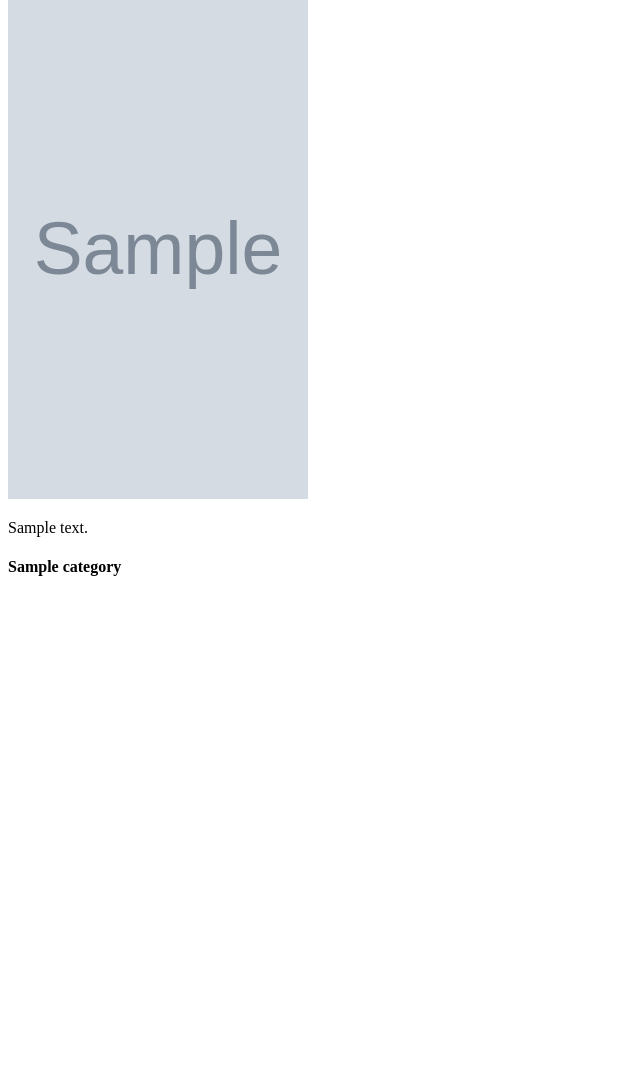
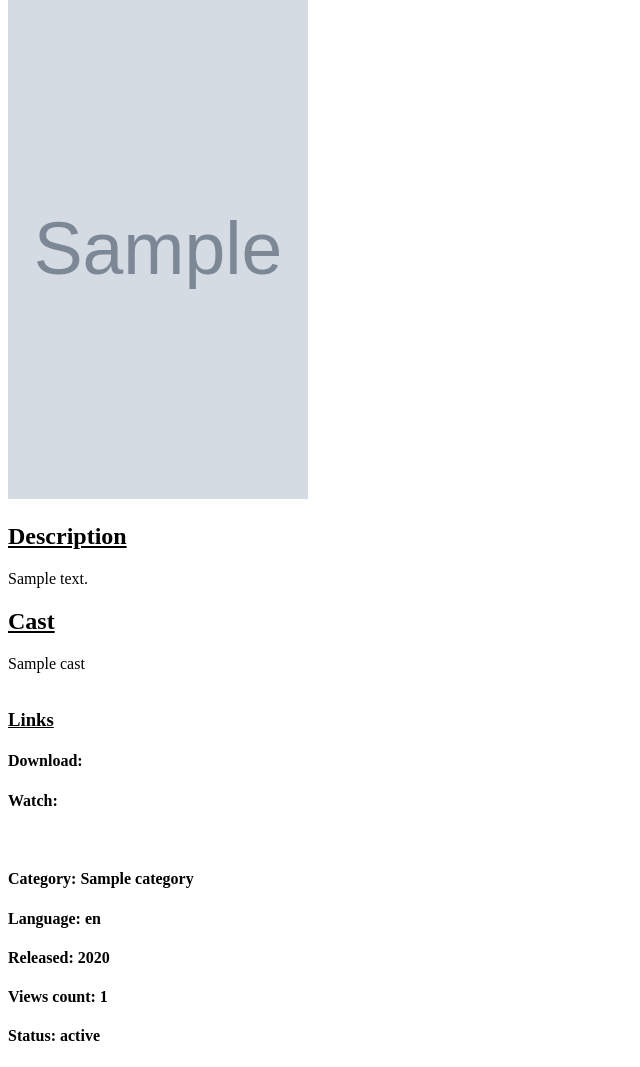
Before and after one commit to i-konstantinov/udemy-movies-site, a Django app: template IMDB_clone/templates/movie_details.html in a window 1280 px wide. Shown: the part 107-1174 px from the top of the page, without its empty margins (0-640 px from the left). Before the commit the page ends 683 px from the top, so only its background shows below. Run offline with Django 3.2, Linux system fonts and the light colour scheme; the template is opened without the code that fills it: most values are stand-ins (such as "Sample title", 1, 10 or a date in 2020); grey boxes marked "Sample" are stand-in pictures.

Commit message:
Added to MovieDetail: - cast - links - release date - language - status - dynamic views count

```diff
--- a/IMDB_clone/templates/movie_details.html
+++ b/IMDB_clone/templates/movie_details.html
@@ -15,10 +15,42 @@
             src="{{ movie.image.url }}"
             height="500"
             width="300">
-        <p>
-            {{ movie.description }}
-        </p>
-        <h4>{{ movie.category }}</h4>
+    <article>
+        <h2><u>Description</u></h2>
+        <article>{{ movie.description }}</article>
+        <h2><u>Cast</u></h2>
+        <article>{{ movie.cast }}</article>
+    </article>
+    <br>
+    <article>
+        <h3><u>Links</u></h3>
+        {% if links %}
+            <h4>
+                Download:
+                {% for link in links %}
+                    {% if link.type_of_link == 'D' %}
+                        <a href="{{ link.link }}">here</a>
+                    {% endif %}
+                {% endfor %}
+            </h4>
+            <h4>
+                Watch:
+                {% for link in links %}
+                    {% if link.type_of_link == 'W' %}
+                        <a href="{{ link.link }}">here</a>
+                    {% endif %}
+                {% endfor %}
+            </h4>
+        {% else %}
+            - None
+        {% endif %}
+    </article>
+    <br>
+    <h4>Category: {{ movie.category }}</h4>
+    <h4>Language: {{ movie.language }}</h4>
+    <h4>Released: {{ movie.year_of_production }}</h4>
+    <h4>Views count: {{ movie.view_count }}</h4>
+    <h4>Status: {{ movie.status }}</h4>
 </div>
 
 </body>
```
Also changed, not shown: IMDB_clone/IMDB_clone/movie/admin.py (+6 -1 lines), IMDB_clone/IMDB_clone/movie/models.py (+30 -4 lines), IMDB_clone/IMDB_clone/movie/views.py (+12 -1 lines), IMDB_clone/IMDB_clone/movie/migrations/0002_auto_20210921_1131.py (added). Lines whose indentation alone changed are shown as unchanged.
